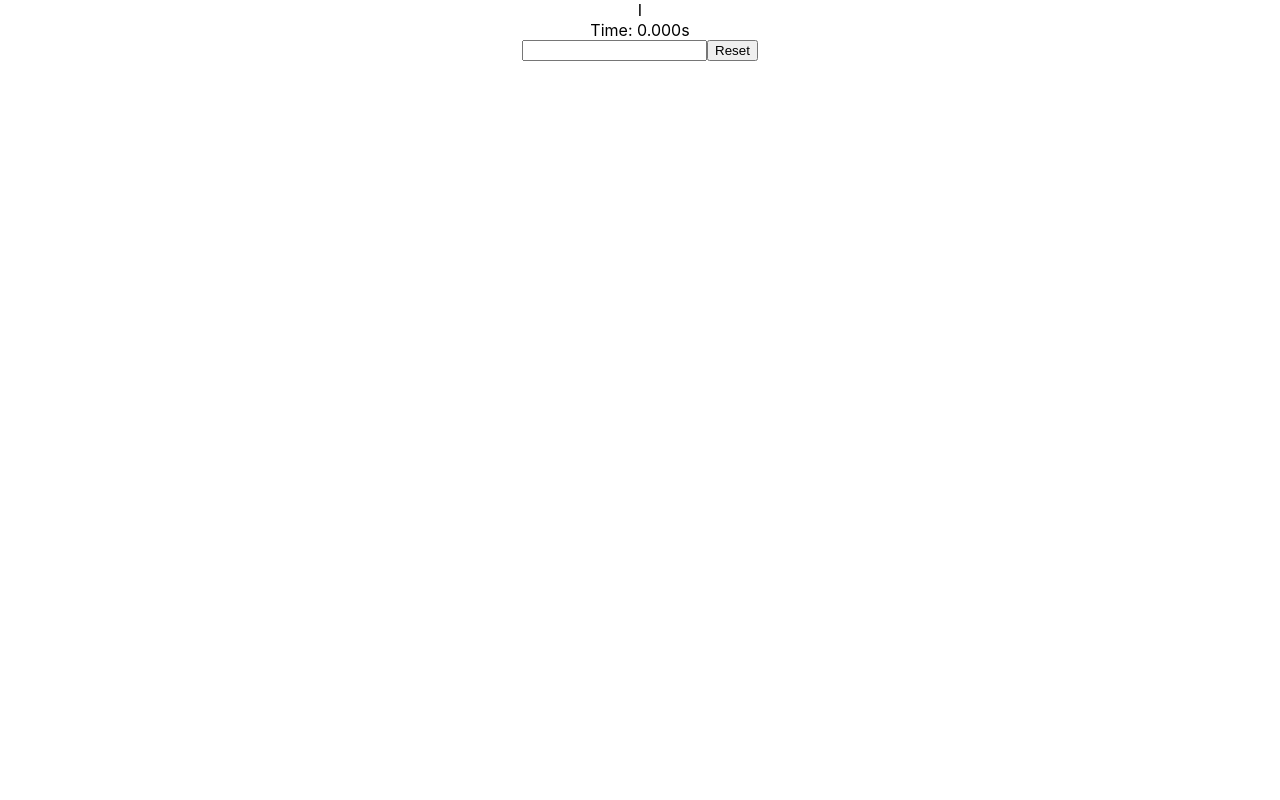
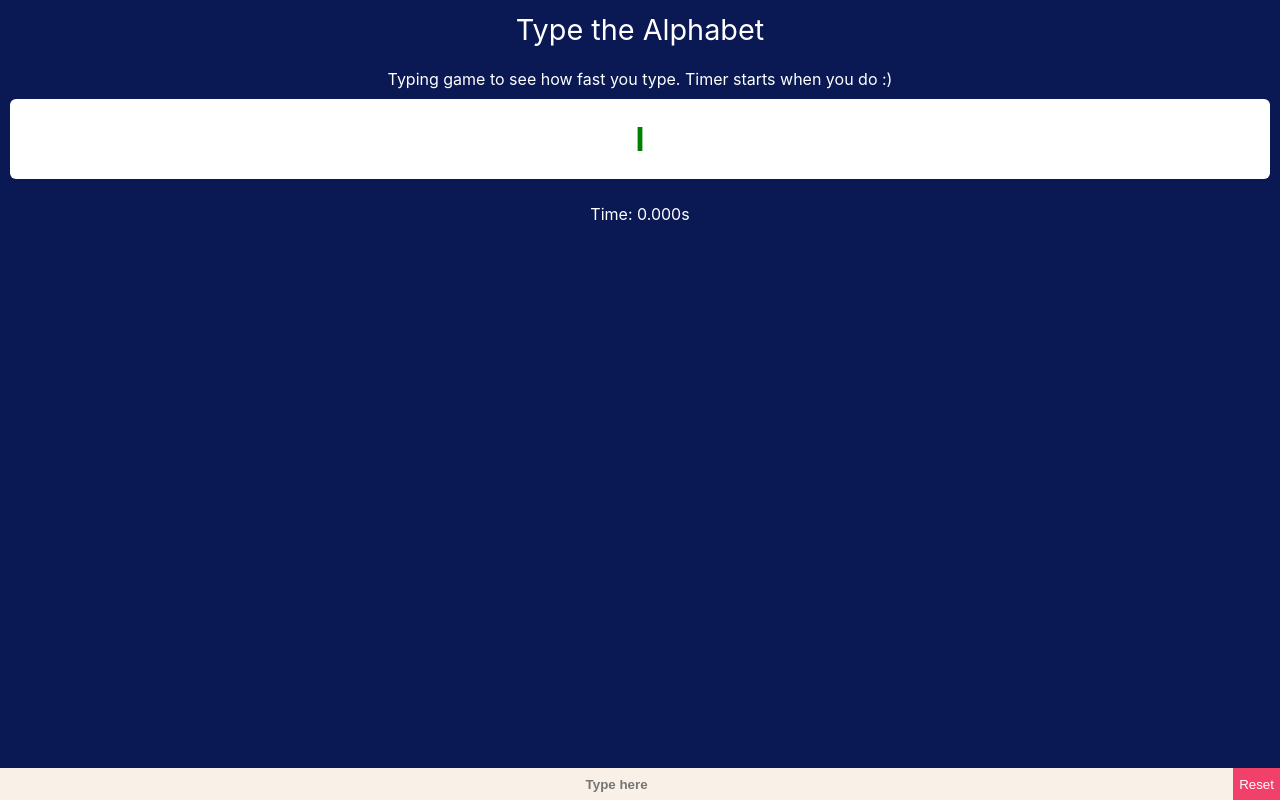
Before and after one commit to utkarshsahu101/tortoise-app, a React (Create React App) app: page / in a window 1280 px wide. Built offline with nearby package versions, Linux system fonts and the light colour scheme.

Commit message:
css added

```diff
--- a/src/App.css
+++ b/src/App.css
@@ -1,5 +1,7 @@
 .App {
   text-align: center;
+  background-color: #0a1953;
+  color: #fff;
 }
 
 .App-logo {
@@ -36,3 +38,21 @@
     transform: rotate(360deg);
   }
 }
+
+::-webkit-input-placeholder {
+  text-align: center;
+}
+
+:-moz-placeholder {
+  text-align: center;
+}
+textarea:focus,
+input:focus {
+  outline: none;
+}
+
+input {
+  padding: 0;
+  border: 0;
+  margin: 0;
+}
--- a/src/components/Task2.js
+++ b/src/components/Task2.js
@@ -1,4 +1,5 @@
 import React, { useEffect, useState } from "react";
+import "../custom.css";
 
 const Task2 = () => {
   const [wholeString, setWholeString] = useState([]);
@@ -59,11 +60,20 @@ const Task2 = () => {
   }, [index]);
 
   return (
-    <div className="App">
+    <div className="App" style={{ height: "100vh" }}>
+      <div style={{ fontSize: "1.8rem", padding: "12px" }}>
+        Type the Alphabet
+      </div>
+      <p style={{ margin: "10px" }}>
+        Typing game to see how fast you type. Timer starts when you do :)
+      </p>
+      <div className="randomLetter" style={{ borderRadius: "6px" }}>
+        <h1>
+          {index <= 4 ? randomList[index] : success ? "success" : <span style={{color: 'red'}}>failure</span>}
+        </h1>
+      </div>
+      <div style={{ margin: "25px 10px" }}>
         <div>
-        {index <= 4 ? randomList[index] : success ? "success" : "failure"}
-      </div>
-      <div className="numbers">
           <span>Time: {Math.floor(time / 1000)}</span>.
           <span>{("00" + (time % 1000)).slice(-3)}s</span>
         </div>
@@ -73,8 +83,11 @@ const Task2 = () => {
             <span>{("00" + (besttimer % 1000)).slice(-3)}s!</span>
           </div>
         )}
-      <div style={{ display: "flex", justifyContent: "center" }}>
+      </div>
+      <div className="footer" style={{width: '100vw'}}>
         <input
+          className="inputbox"
+          placeholder="Type here"
           value={wholeString}
           onChange={(e) => {
             let upper = e.target.value.toUpperCase();
@@ -88,8 +101,8 @@ const Task2 = () => {
             setWholeString(upper);
           }}
         />
-
         <button
+          className="resetbtn"
           onClick={() => {
             setWholeString([]);
             setRandomList([]);
--- /dev/null
+++ b/src/custom.css
@@ -0,0 +1,31 @@
+.randomLetter {
+  margin: 0 10px;
+  background: #fff;
+  color: green;
+  height: 5rem;
+  display: flex;
+  justify-content: center;
+  align-items: center;
+}
+
+.footer {
+  display: flex;
+  position: fixed;
+  bottom: 0;
+  width: 100vw;
+  justify-content: center;
+  min-height: 2rem;
+}
+
+.resetbtn {
+  border: none;
+  outline: none;
+  background: #f1416b;
+  color: #fff;
+}
+.inputbox {
+  background: #f9f1e8;
+  font-weight: 600;
+  text-align: center;
+  width: 100%;
+}
```
Also changed, not shown: src/App.js (+0 -8 lines). Lines whose indentation alone changed are shown as unchanged.
